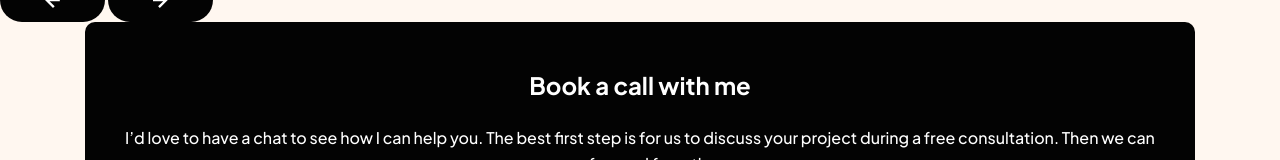
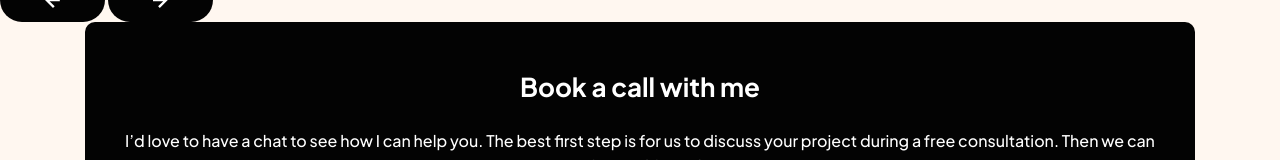
Before and after one commit to a-woodworth/sp_design_portfolio, a plain HTML site: page index.html in a window 1280 px wide. Shown: the part 3265-3425 px from the top of the page. Drawn offline with Linux system fonts and the light colour scheme.

Commit message:
Update heading style.

```diff
--- a/scss/layout/_main.scss
+++ b/scss/layout/_main.scss
@@ -242,6 +242,10 @@
   align-items: center;
   padding: 3rem 1.5rem;
 
+  h2 {
+    font-size: 1.625rem;
+  }
+
   p {
     line-height: 1.6;
     text-align: center;
```
Also changed, not shown: styles.css.
